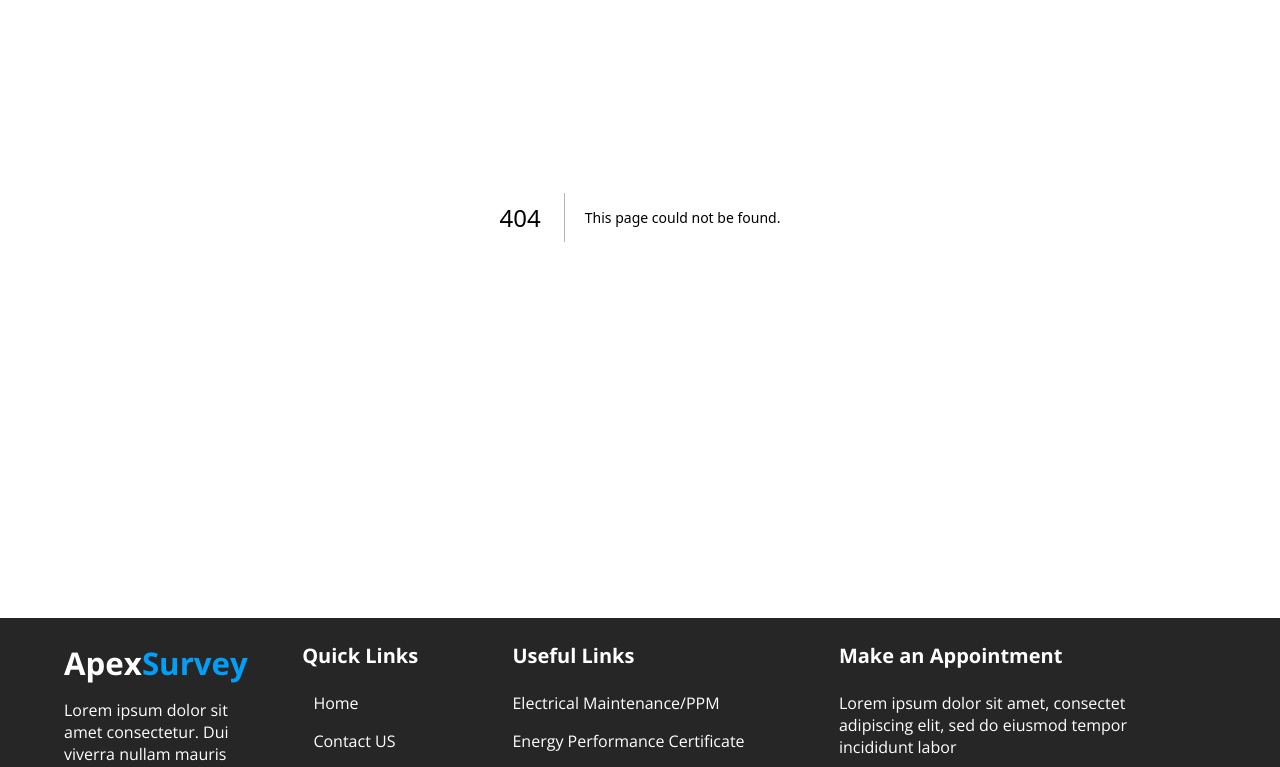
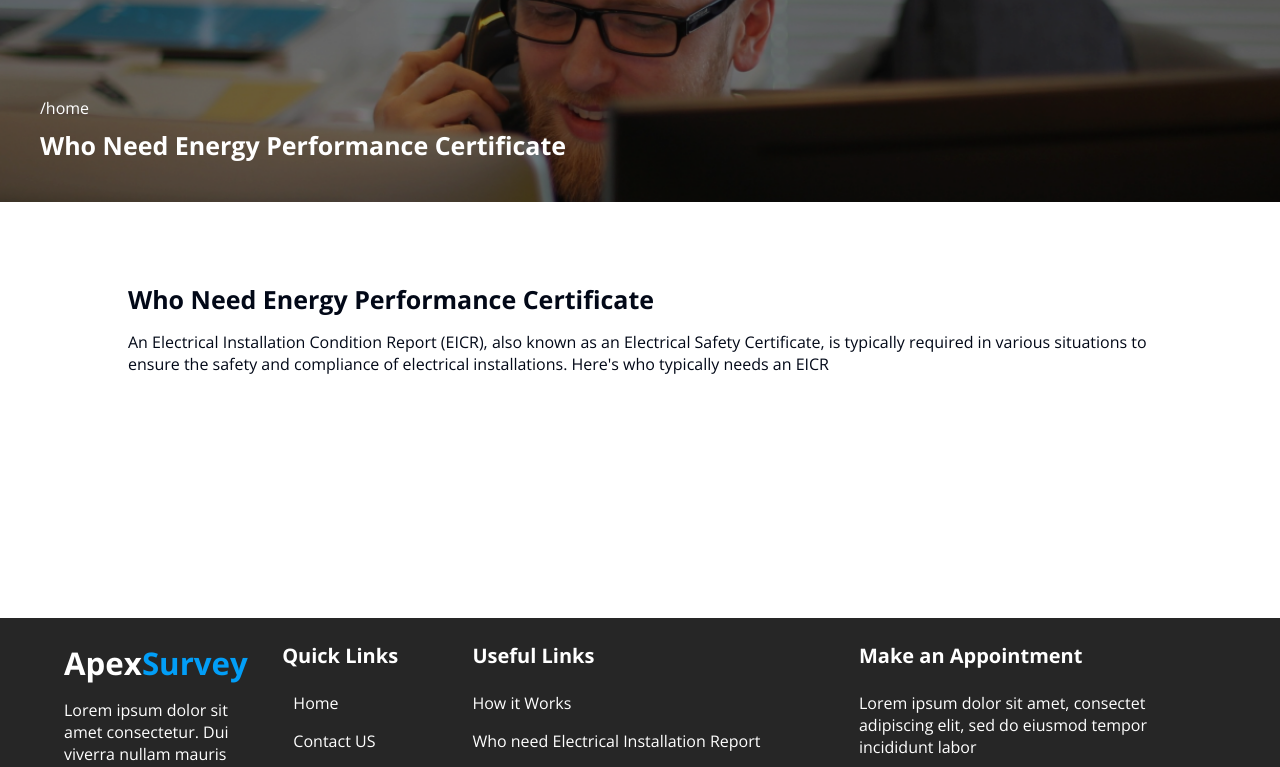
Before and after one commit to zubairzahid94/apex-survey, a Next.js app: page /energy-performance-certificate in a window 1280 px wide. Before the commit this address had no page. Shown: the part 320-1087 px from the top of the page. Built offline with nearby package versions, Linux system fonts and the light colour scheme.

Commit message:
Fix Useful Links in Footer and add 2 pages Electrcal Installation Report and Energy Performance Certificate

```diff
--- /dev/null
+++ b/src/app/electrical-installation-report/page.tsx
@@ -0,0 +1,31 @@
+import Banner from "@/components/Banner";
+import Link from "next/link";
+import React from "react";
+
+const ElectricalInstallationReport = () => {
+  return (
+    <>
+      <Banner image="/banner-image.png" className="gap-2">
+        <Link href="/">
+          <p className="text-para text-white">/home</p>
+        </Link>
+        <h5 className="text-h5 text-white">
+          Who Need Electrical Installation Report
+        </h5>
+      </Banner>
+      <section className="flex flex-col gap-8 my-20 min-h-80 items-center w-full md:w-[80%] mx-auto">
+        <div className="flex flex-col gap-4">
+          <h5 className="text-h5">Who Need Electrical Installation Report</h5>
+          <p className="text-para">
+            An Electrical Installation Condition Report (EICR), also known as an
+            Electrical Safety Certificate, is typically required in various
+            situations to ensure the safety and compliance of electrical
+            installations. Here&apos;s who typically needs an EICR
+          </p>
+        </div>
+      </section>
+    </>
+  );
+};
+
+export default ElectricalInstallationReport;
--- /dev/null
+++ b/src/app/energy-performance-certificate/page.tsx
@@ -0,0 +1,31 @@
+import Banner from "@/components/Banner";
+import Link from "next/link";
+import React from "react";
+
+const EnergyPerformanceCertificate = () => {
+  return (
+    <>
+      <Banner image="/banner-image.png" className="gap-2">
+        <Link href="/">
+          <p className="text-para text-white">/home</p>
+        </Link>
+        <h5 className="text-h5 text-white">
+          Who Need Energy Performance Certificate
+        </h5>
+      </Banner>
+      <section className="flex flex-col gap-8 my-20 min-h-80 items-center w-full md:w-[80%] mx-auto">
+        <div className="flex flex-col gap-4">
+          <h5 className="text-h5">Who Need Energy Performance Certificate</h5>
+          <p className="text-para">
+            An Electrical Installation Condition Report (EICR), also known as an
+            Electrical Safety Certificate, is typically required in various
+            situations to ensure the safety and compliance of electrical
+            installations. Here&apos;s who typically needs an EICR
+          </p>
+        </div>
+      </section>
+    </>
+  );
+};
+
+export default EnergyPerformanceCertificate;
--- a/src/components/Footer.tsx
+++ b/src/components/Footer.tsx
@@ -1,6 +1,6 @@
 import Image from "next/image";
 import Link from "next/link";
-import { navLinks, servicesDropdownLinks } from "./Header";
+import { navLinks } from "./Header";
 
 export default function Footer() {
   const socialLinks = [
@@ -34,6 +34,25 @@ export default function Footer() {
     },
   ];
 
+  const usefulLinks = [
+    {
+      name: "How it Works",
+      path: "/how-it-works",
+    },
+    {
+      name: "Who need Electrical Installation Report",
+      path: "/electrical-installation-report",
+    },
+    {
+      name: "Who need Energy Performance Certificate",
+      path: "/energy-performance-certificate",
+    },
+    {
+      name: "Terms and Conditions",
+      path: "/terms-and-conditions",
+    },
+  ];
+
   return (
     <footer className="bg-apex-dark flex flex-col gap-12 w-full px-8 py-3 md:px-16 md:py-6">
       <div className="flex flex-col lg:flex-row justify-between gap-y-6">
@@ -64,7 +83,7 @@ export default function Footer() {
           <nav className="flex flex-col gap-6">
             <h5 className="text-btn text-white">Useful Links</h5>
             <div className="flex flex-col gap-4">
-              {servicesDropdownLinks.map((link) => (
+              {usefulLinks.map((link) => (
                 <Link href={link.path} key={link.path}>
                   <p className="text-para text-white">{link.name}</p>
                 </Link>
```
Also changed, not shown: src/app/electrical-maintenance/page.tsx (deleted).
